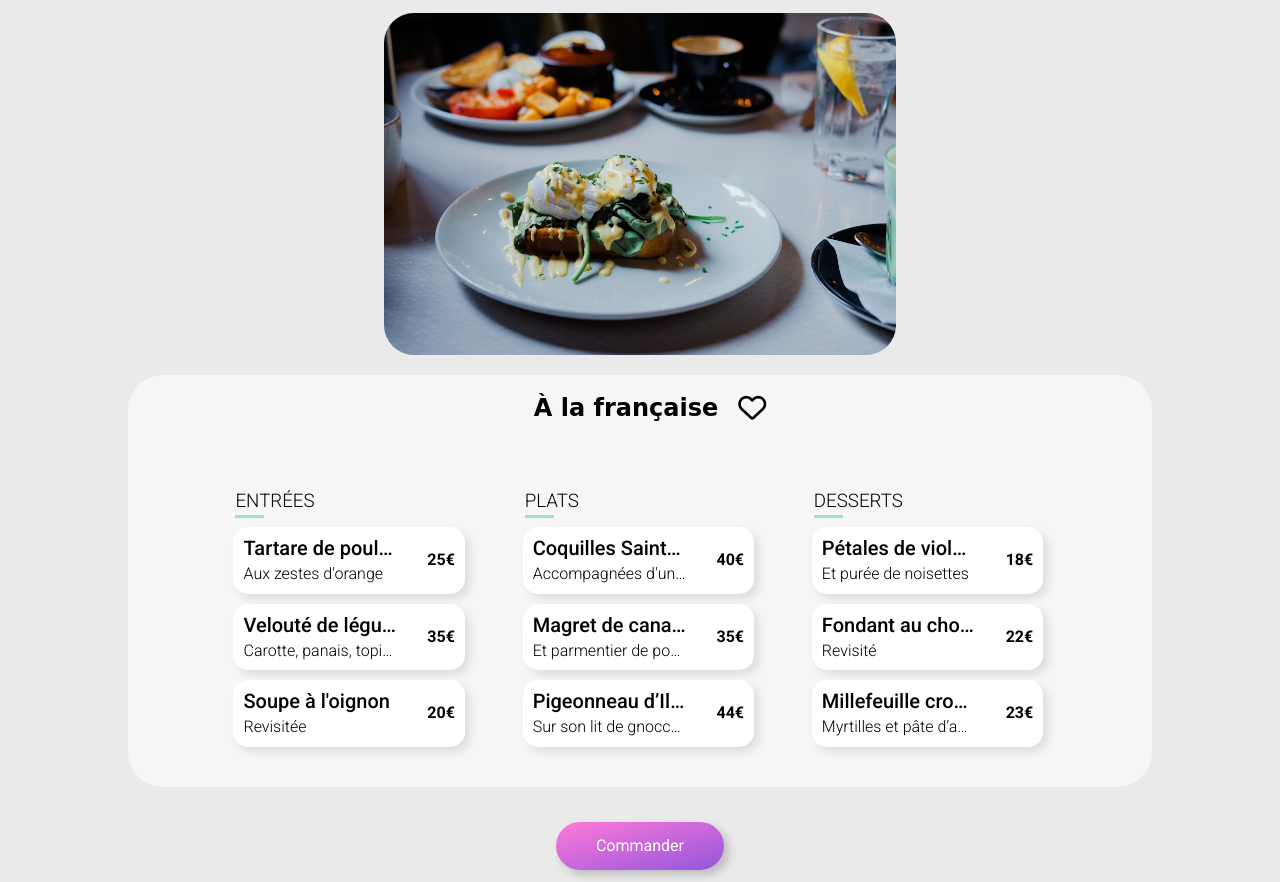
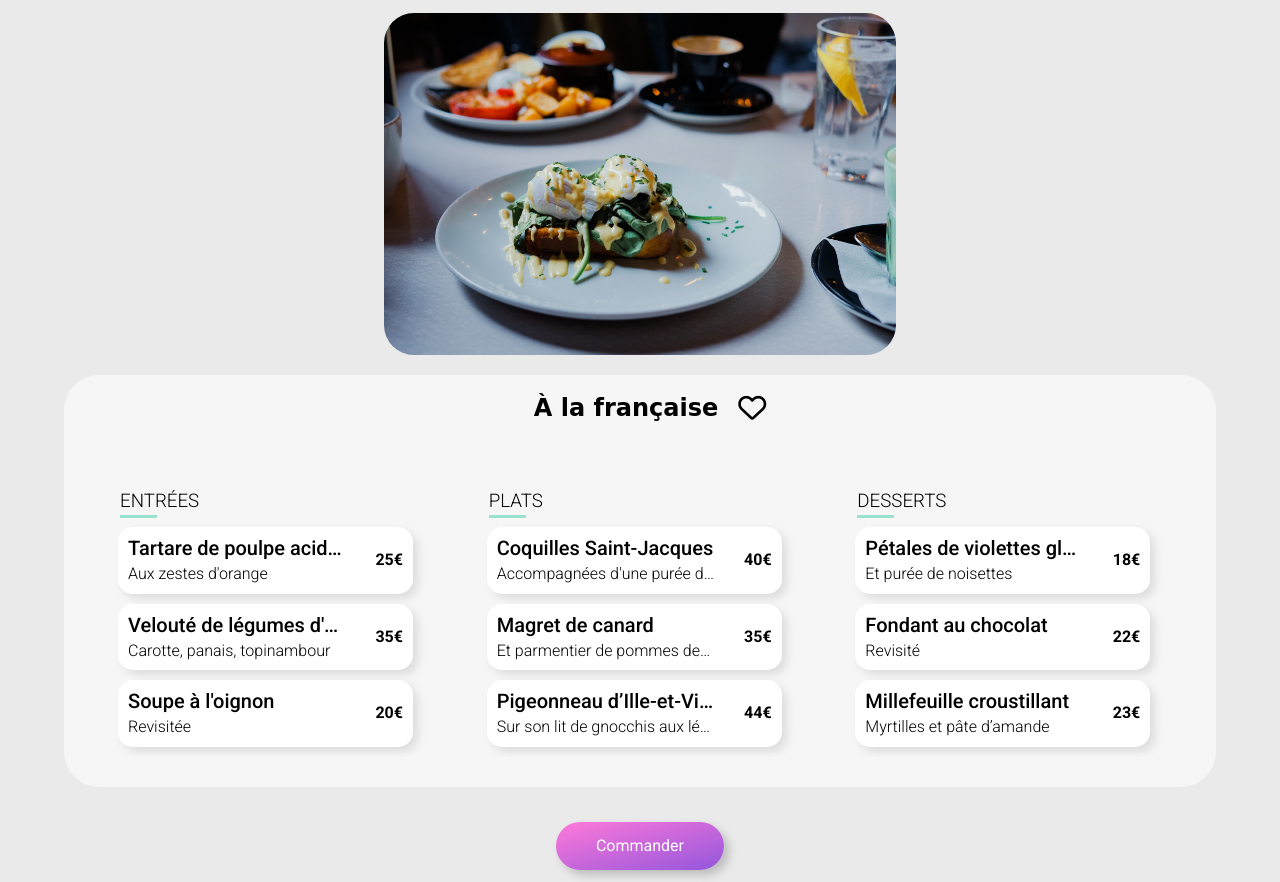
Before and after one commit to EdwinLRT/projet3-ohmyfood, a plain HTML site: page a-la-francaise.html in a window 1280 px wide. Shown: the part 70-952 px from the top of the page. Drawn offline with nearby package versions, Linux system fonts and the light colour scheme; files that its build step writes are made by us from their sources; a web font is replaced by a local one.

```diff
--- a/sass/desktop-restaurants-menu.scss
+++ b/sass/desktop-restaurants-menu.scss
@@ -60,7 +60,7 @@ main{
     background-color: variables.$colorBackgroundLight;
     border-radius: 35px 35px;
     z-index: 2;
-    width: 80%;
+    width: 90%;
 }
 .restaurant__name{
     display: flex;
@@ -80,20 +80,20 @@ main{
     flex-direction: row;
     position: relative;
     justify-content: center;
-    margin: 30px 30px;
+    margin: 30px 0px;
     @include mixins.menu-load;
 
     .menu__starters{
-        width: 30%;
+        width: 35%;
         overflow: hidden;
         margin-left: 4%;
     }
     .menu__mains{
-        width: 30%;
+        width: 35%;
         overflow: hidden;
     }
     .menu__desserts{
-        width: 30%;
+        width: 35%;
         overflow: hidden;
     }
 
@@ -190,8 +190,6 @@ main{
             }
         }
 
-
-
     }
 }
     .menu__plate:hover
```
